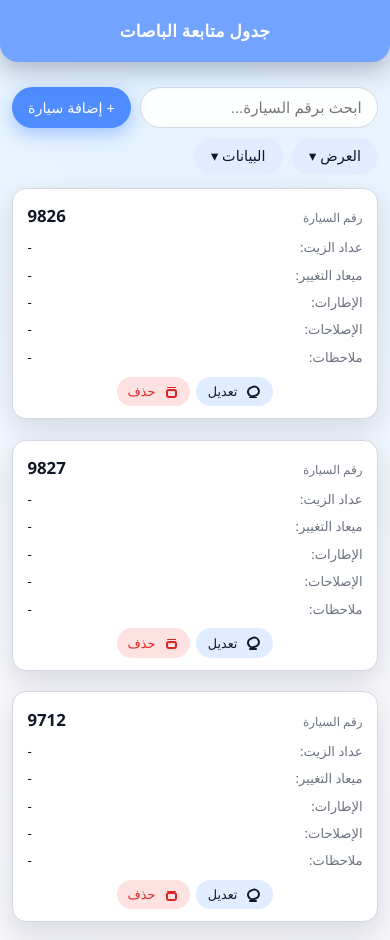
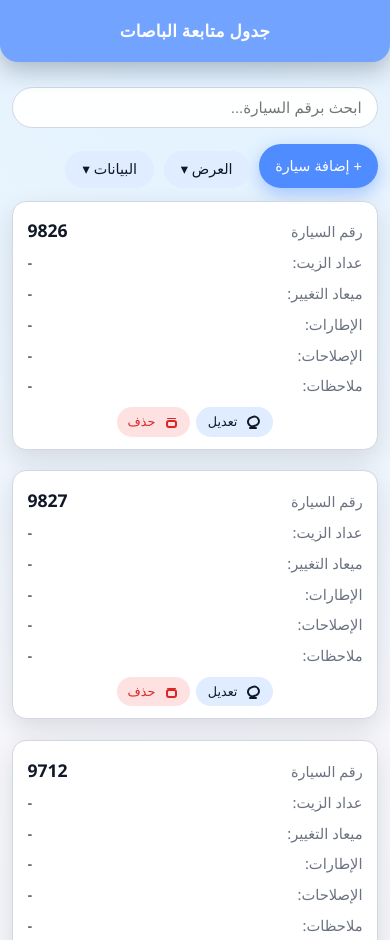
Before and after one commit to Ehab-d/BusMain, a plain HTML site: page index.html in a window 390 px wide. Shown: the top 940 px of the page. Drawn offline with Linux system fonts and the light colour scheme.

Commit message:
Update style.css

```diff
--- a/style.css
+++ b/style.css
@@ -172,7 +172,7 @@ body {
 .btn {
     border: none;
     border-radius: 999px;
-    padding: 0.7rem 1.15rem;
+    padding: 0.7rem 1.05rem;
     font-size: 0.95rem;
     cursor: pointer;
     display: inline-flex;
@@ -400,27 +400,28 @@ textarea:focus {
 }
 
 .bus-card__label {
-    font-size: 0.75rem;
+    font-size: 0.9rem;
+    font-weight: 400;
     color: var(--muted);
 }
 
 .bus-card__number {
-    font-size: 1.05rem;
+    font-size: 1.1rem;
     font-weight: 600;
     color: var(--primary-dark);
 }
 
 .bus-card__body {
     display: grid;
-    gap: 0.4rem;
-    margin-bottom: 0.55rem;
+    gap: 0.45rem;
+    margin-bottom: 0.6rem;
 }
 
 .bus-card__row {
     display: flex;
     justify-content: space-between;
     gap: 0.6rem;
-    font-size: 0.82rem;
+    font-size: 0.92rem;
     color: #111827;
 }
 
@@ -520,4 +521,17 @@ textarea:focus {
     .modal-content {
         padding: 0.9rem 0.85rem 0.8rem;
     }
+
+    .toolbar {
+        flex-wrap: wrap;
+    }
+
+    .toolbar input[type="search"] {
+        flex: 1 0 100%;
+    }
+
+    .toolbar .btn,
+    .toolbar .data-menu-group {
+        margin-top: 0.4rem;
+    }
 }
```
